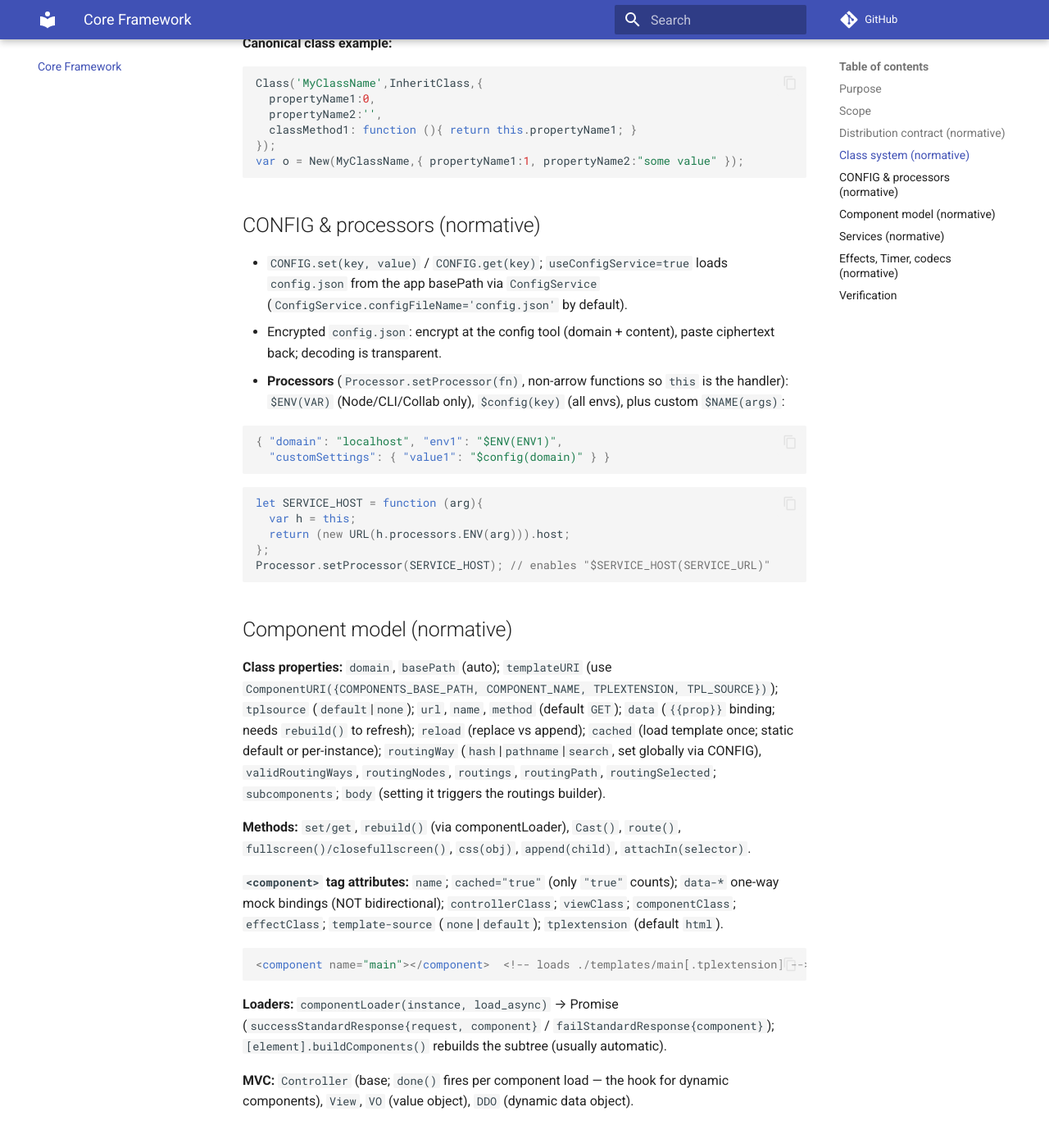
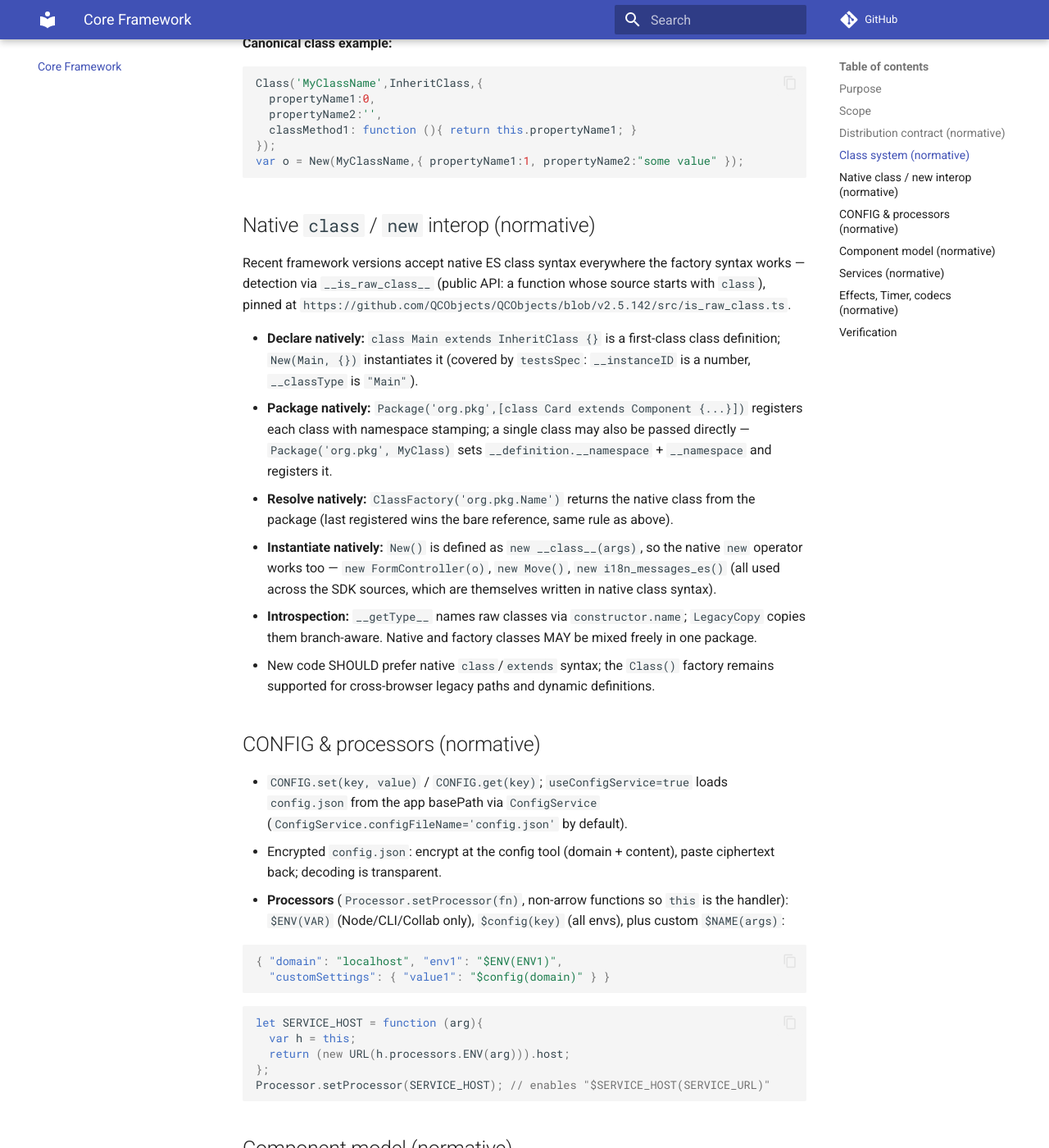
Before and after one commit to QCObjects/product-specs, an MkDocs documentation site: the page built from docs/03-core-framework.md, in a window 1280 px wide and 1400 px high, scrolled down 1526 px. Shown: the whole window at 82% size. Built offline with MkDocs 1.6.1 and Material for MkDocs 9.7.7, drawn with Linux system fonts in a browser that asks for light colours; comment, search, counter and statistics services are not loaded.

Commit message:
feat: spec native class/new interop (03) + ECMA nuance (01) + features row (11)

````diff
--- a/docs/03-core-framework.md
+++ b/docs/03-core-framework.md
@@ -59,6 +59,32 @@ Class('MyClassName',InheritClass,{
 });
 var o = New(MyClassName,{ propertyName1:1, propertyName2:"some value" });
 ```
+
+## Native `class` / `new` interop (normative)
+
+Recent framework versions accept native ES class syntax everywhere the
+factory syntax works — detection via `__is_raw_class__` (public API:
+a function whose source starts with `class`), pinned at
+`https://github.com/QCObjects/QCObjects/blob/v2.5.142/src/is_raw_class.ts`.
+
+- **Declare natively:** `class Main extends InheritClass {}` is a first-class
+  class definition; `New(Main, {})` instantiates it (covered by `testsSpec`:
+  `__instanceID` is a number, `__classType` is `"Main"`).
+- **Package natively:** `Package('org.pkg',[class Card extends Component {...}])`
+  registers each class with namespace stamping; a single class may also be
+  passed directly — `Package('org.pkg', MyClass)` sets
+  `__definition.__namespace` + `__namespace` and registers it.
+- **Resolve natively:** `ClassFactory('org.pkg.Name')` returns the native class
+  from the package (last registered wins the bare reference, same rule as above).
+- **Instantiate natively:** `New()` is defined as `new __class__(args)`, so the
+  native `new` operator works too — `new FormController(o)`, `new Move()`,
+  `new i18n_messages_es()` (all used across the SDK sources, which are themselves
+  written in native class syntax).
+- **Introspection:** `__getType__` names raw classes via `constructor.name`;
+  `LegacyCopy` copies them branch-aware. Native and factory classes MAY be mixed
+  freely in one package.
+- New code SHOULD prefer native `class`/`extends` syntax; the `Class()` factory
+  remains supported for cross-browser legacy paths and dynamic definitions.
 
 ## CONFIG & processors (normative)
 
--- a/docs/11-features.md
+++ b/docs/11-features.md
@@ -17,6 +17,7 @@ Features across core, SDK, CLI, templates. Status: `stable`, `beta`,
 | Feature | Core | SDK | CLI | Templates | Status |
 |---|---|---|---|---|---|
 | Class system + MVC primitives | ✅ | — | — | — | stable |
+| Native `class`/`extends` + `new` interop | ✅ | ✅ | — | ✅ | stable |
 | Package/Import/Export + routing | ✅ | — | — | — | stable |
 | Storage cache, i18n, Crypt, codecs | ✅ | — | — | — | stable |
 | Array/Collection/math helpers | ✅ | — | — | — | stable |
````
Also changed, not shown: docs/01-product-vision.md (+4 -2 lines).
